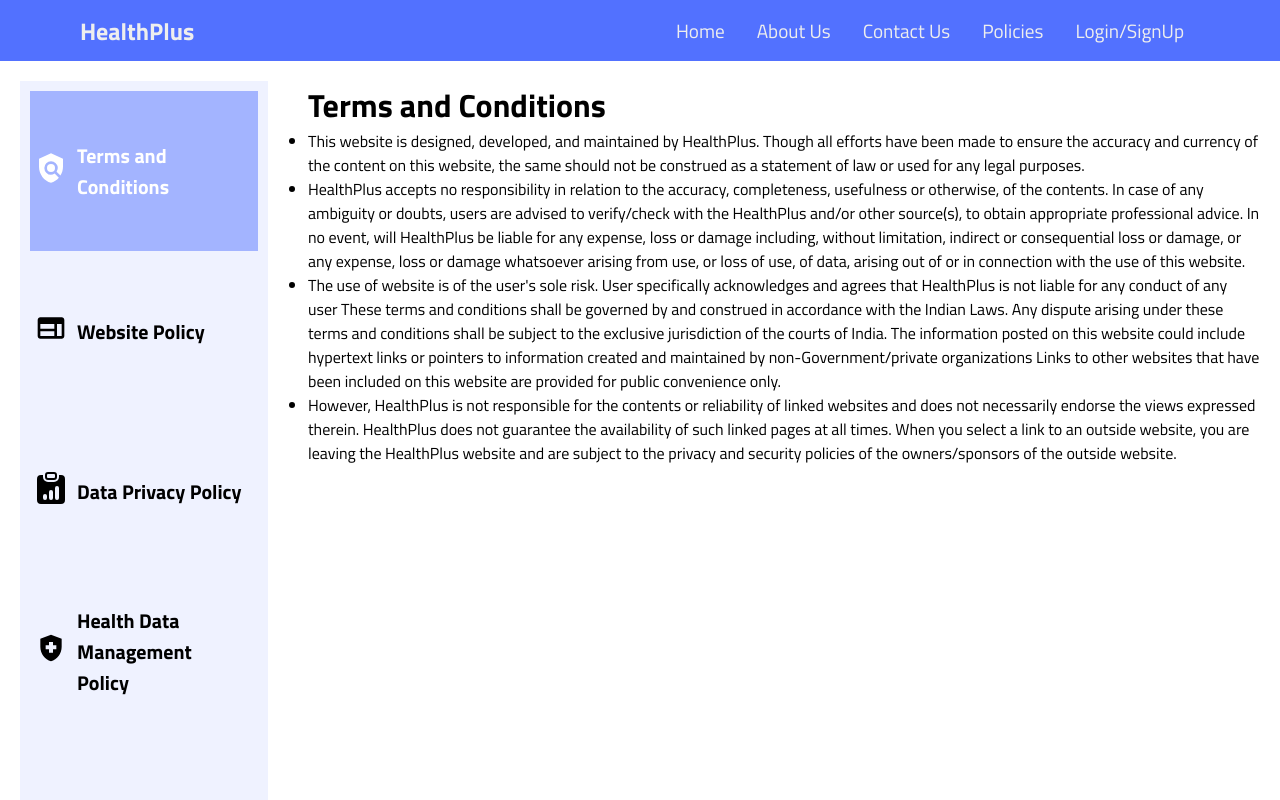
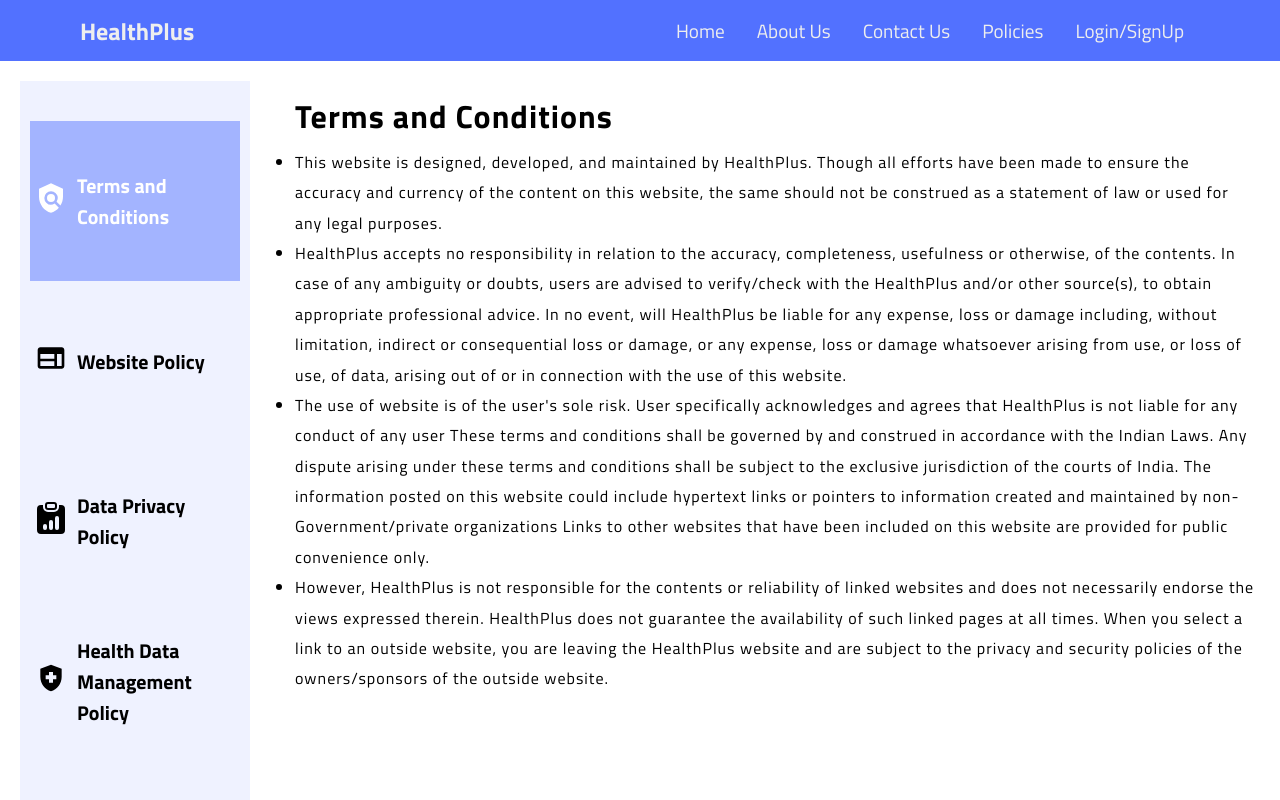
Before and after one commit to luckshay/HealthPlus-Project, a React (Create React App) app in the folder client/: page /Policies in a window 1280 px wide. Shown: the top 800 px of the page. Built offline with nearby package versions, Linux system fonts and the light colour scheme.

Commit message:
policy page responsive

```diff
--- a/client/src/styles/Policies.css
+++ b/client/src/styles/Policies.css
@@ -3,6 +3,7 @@
   flex-direction: row;
   justify-content: flex-start;
   padding: 20px;
+  flex-wrap: wrap;
 }
 
 .policy-sidebar {
@@ -12,6 +13,9 @@
   width: 20%;
   padding: 10px;
   height: 90vh;
+  width: 100%;
+  max-width: 230px;
+  margin-right: 10px;
 }
 
 .policy-sidebar-item {
@@ -39,4 +43,58 @@
 .policy-content {
   flex: 1;
   margin-left: 40px;
+  line-height: 1.9;
+  padding: 5px;
+  letter-spacing: 1px;
 }
+/* responsive behavior */
+
+@media (min-width: 768px) {
+  .policy-page-container {
+    display: flex;
+    flex-wrap: wrap;
+    justify-content: center;
+
+  }
+  .policy-sidebar {
+    display: flex;
+    flex-wrap: wrap;
+    justify-content: center;
+    margin: auto;
+  }
+}
+
+
+@media (min-width: 768px) {
+  .policy-content {
+    width: calc(100% - 230px);
+  }
+}
+
+@media (min-width: 768px) {
+  .policy-tab {
+    margin-bottom: 0;
+  }
+}
+
+@media (min-width: 992px) {
+  .policy-content {
+    display: flex;
+    flex-wrap: wrap;
+  }
+
+  .policy-tab {
+    width: calc(33.33% - 20px);
+    margin-right: 20px;
+  }
+
+  .policy-tab:last-of-type {
+    margin-right: 0;
+  }
+}
+
+@media (min-width: 1200px) {
+  .policy-tab {
+    width: calc(25% - 20px);
+  }
+}
```
